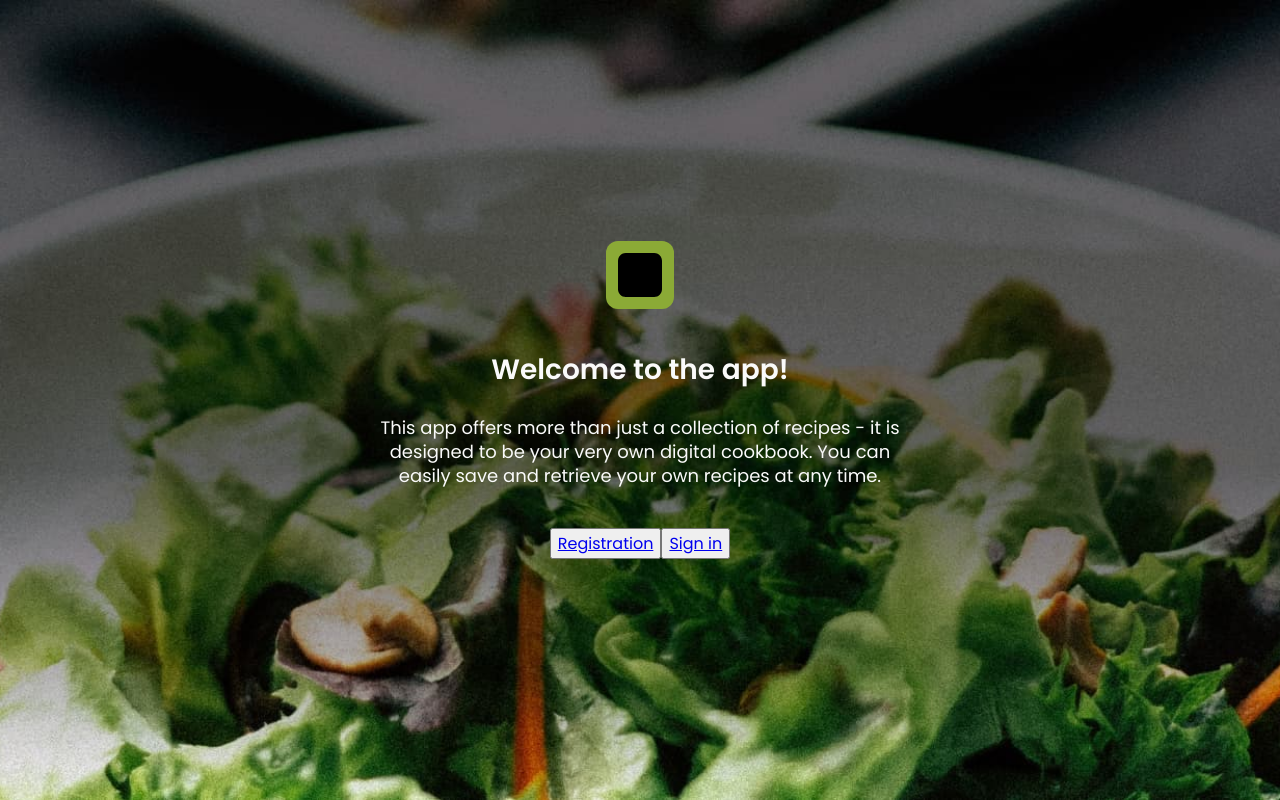
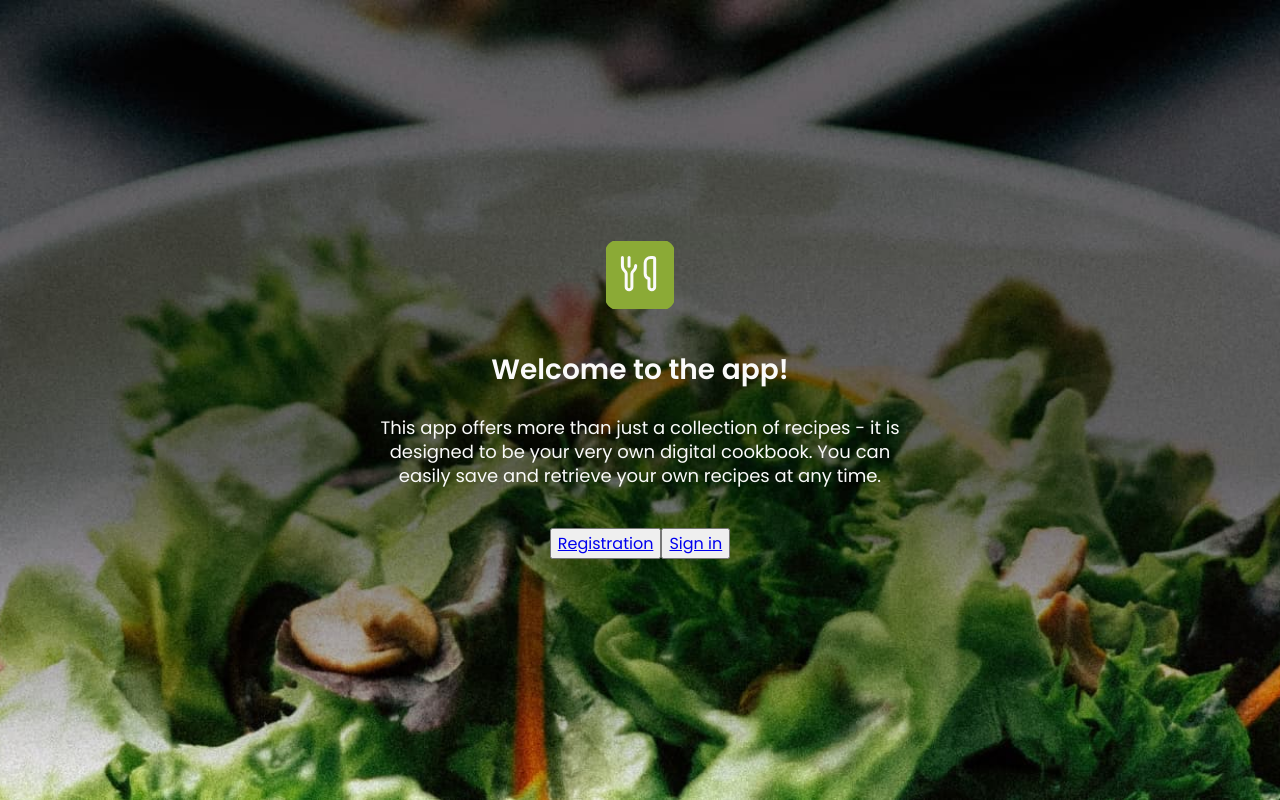
Before and after one commit to filip-bak/so-yummy-project, a React (Create React App) app in the folder frontend/: page /so-yummy-project/welcome in a window 1280 px wide. Built offline with nearby package versions, Linux system fonts and the light colour scheme.

Commit message:
fix: logo icon

```diff
--- a/frontend/src/pages/WelcomePage/WelcomePage.module.css
+++ b/frontend/src/pages/WelcomePage/WelcomePage.module.css
@@ -58,33 +58,23 @@
 .logoContainer {
   width: 54px;
     height: 54px;
-    padding: 5px;
     display: flex;
     align-items: center;
     justify-content: center;
     border-radius: 12px;
   background-color: var(--accent-color-darker);
-
-    @media screen and (min-width: 768px) {
-      width: 68px;
-      height: 68px;
-      padding: 7px;
-
-
+  }
+  @media screen and (min-width: 768px) {
+    .logoContainer {
+    width: 68px;
+    height: 68px;
     }
   }
-
   .logo {
-    width: 28px;
-    height: 28px;
-
-@media screen and (min-width: 768px) {
-    width: 44px;
-    height: 44px;
-
-  }
-
-
+    width: 100%;
+    height: 100%;
+    fill: #8baa36;
+    stroke: #fafafa;
   }
 
 .content {
```
Also changed, not shown: frontend/src/images/icons.svg.
